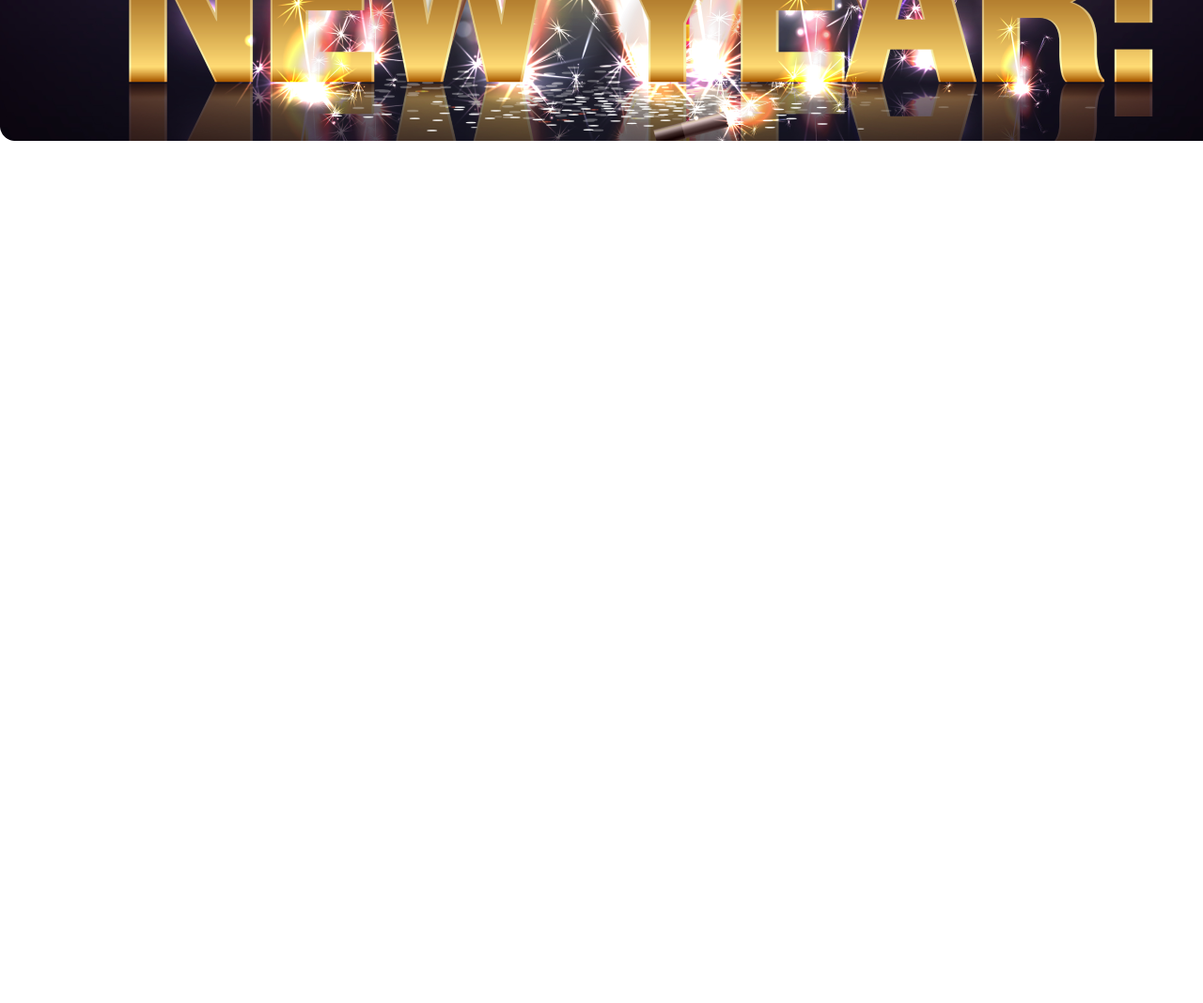
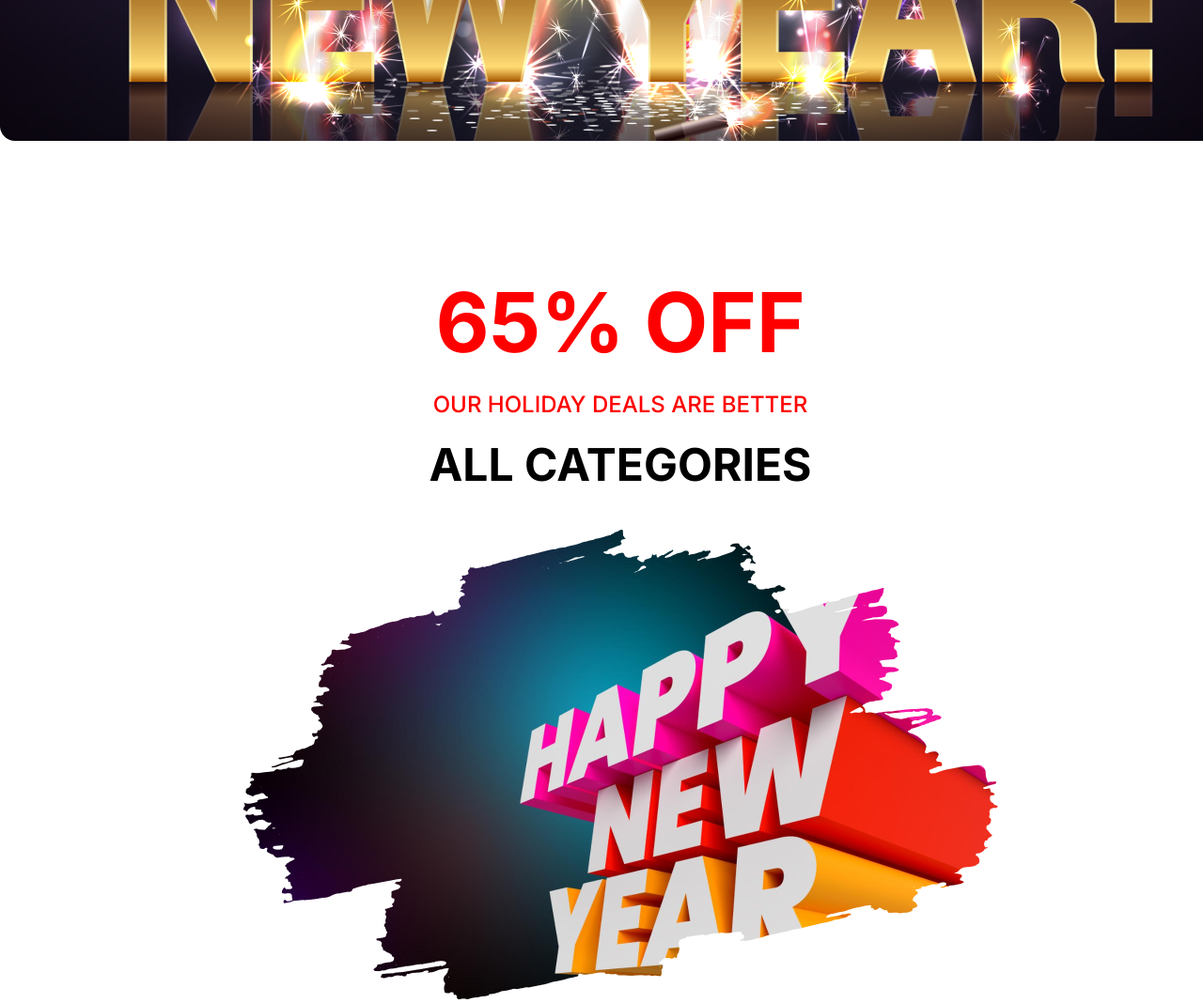
Before and after one commit to ramim-ahmed/new-year-new-mission, a plain HTML site: page index.html in a window 1280 px wide. Shown: the part 500-1568 px from the top of the page at 94% size. Before the commit the page ends 800 px from the top, so only its background shows below. Drawn offline with Linux system fonts and the light colour scheme.

Commit message:
[DONE] discount-section

```diff
--- a/index.html
+++ b/index.html
@@ -27,6 +27,17 @@
                     <h1>Celebration</h1>
                 </div>
             </div>
+            <!-- discount section -->
+            <div>
+                <div class="discount_content">
+                    <h1>65% OFF</h1>
+                    <h4>OUR HOLIDAY DEALS ARE BETTER</h4>
+                    <h2>ALL CATEGORIES</h2>
+                    <div>
+                        <img src="/assets/New Year Photo.png" alt="" srcset="">
+                    </div>
+                </div>
+            </div>
         </section>
         <footer class="footer_section">
 
--- a/styles/styles.css
+++ b/styles/styles.css
@@ -38,3 +38,33 @@
     font-size: 72px;
     text-align: center;
 }
+
+/* discount section styles */
+.discount_content {
+    text-align: center;
+    margin-top: 140px;
+}
+
+.discount_content h1 {
+    font-size: 88px;
+    color: #ff0000;
+    font-family: 'Inter', sans-serif;
+}
+
+.discount_content h4 {
+    font-size: 24px;
+    font-weight: 500;
+    font-family: "Inter", sans-serif;
+    color: #ff0000;
+    margin-top: 20px;
+}
+
+.discount_content h2 {
+    font-size: 48px;
+    margin-top: 20px;
+    font-family: 'Inter', sans-serif;
+}
+
+.discount_content img {
+    margin-top: 40px;
+}
```
